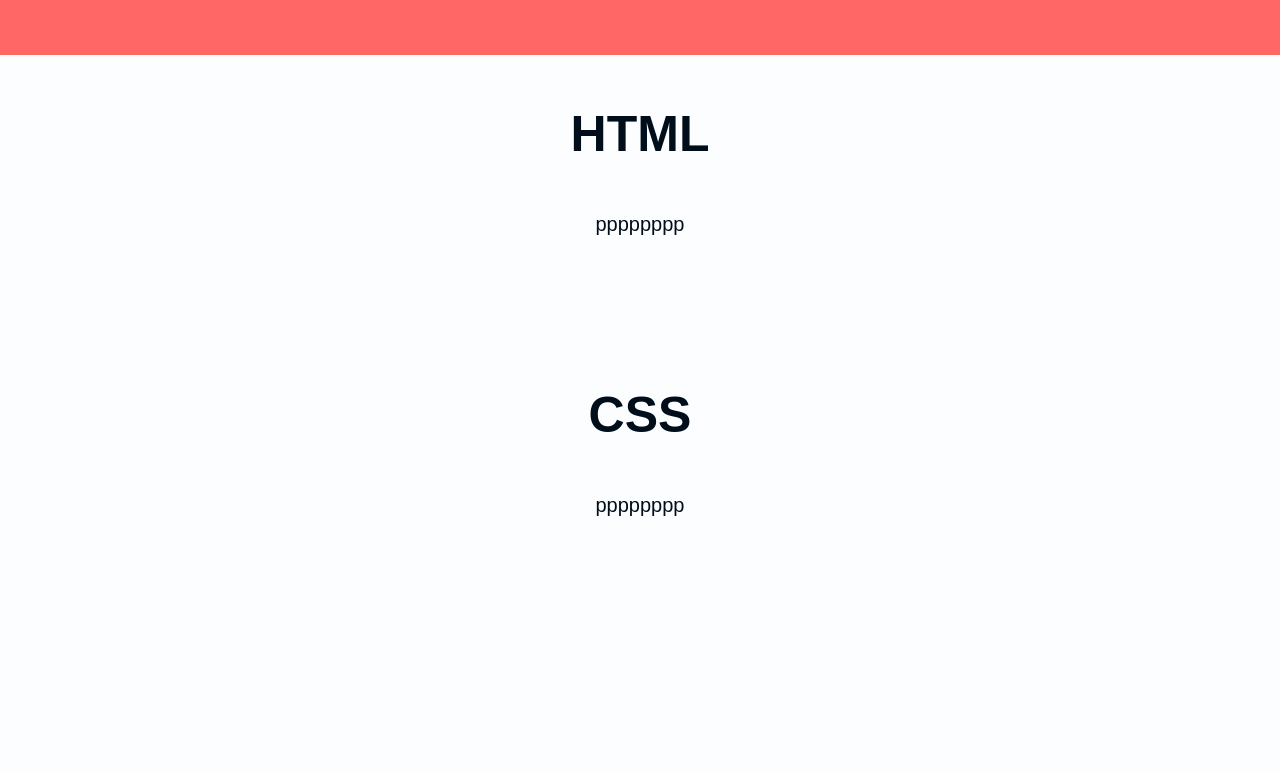
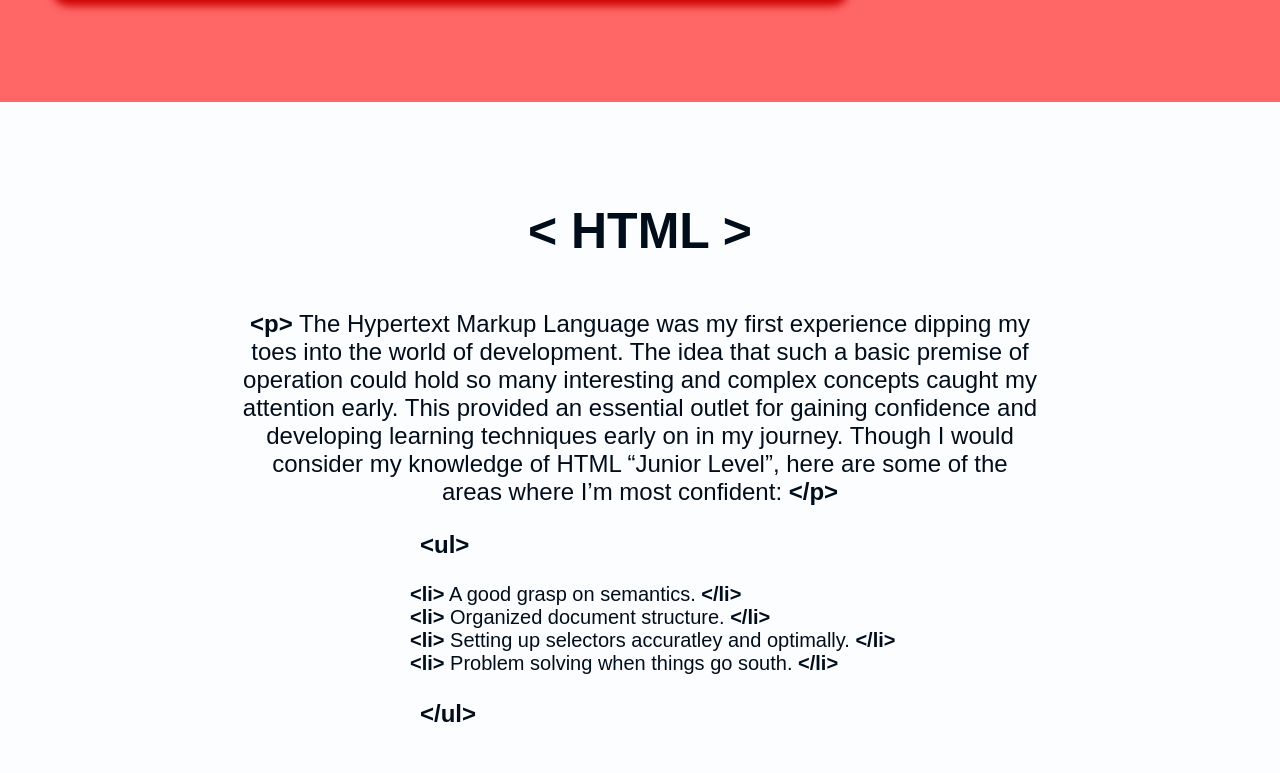
Before and after one commit to closetmouse2/closetmouse2.github.io, a plain HTML site: page Portfolio/index.html in a window 1280 px wide. Shown: the part 1447-2220 px from the top of the page. Before the commit the page ends 2072 px from the top, so only its background shows below. Drawn offline with Linux system fonts and the light colour scheme.

Commit message:
Finished HTML portfolio section. Optimized git section a bit. Styled inspirational section.

```diff
--- a/Portfolio/index.html
+++ b/Portfolio/index.html
@@ -26,9 +26,9 @@
 <!--Inspirational verse section-->
   <section class="verses">
    <ul>
-     <li><blockquote cite="https://www.biblestudytools.com/proverbs/12.html"><strong>1</strong> Whoever loves discipline loves knowledge, but whoever hates correction is stupid.</blockquote></li>
-     <li><blockquote cite="https://www.biblestudytools.com/proverbs/12.html"><strong>11</strong> Those who work their land will have abundant food, but those who chase fantasies have no sense.</blockquote></li>
-     <li><blockquote cite="https://www.biblestudytools.com/proverbs/12.html"><strong>24</strong> Diligent hands will rule, but laziness ends in forced labor</blockquote></li>
+     <li><blockquote cite="https://www.biblestudytools.com/proverbs/12.html"><strong>Proverbs 12:1</strong> Whoever loves discipline loves knowledge, but whoever hates correction is stupid.</blockquote></li>
+     <li><blockquote cite="https://www.biblestudytools.com/proverbs/12.html"><strong>Proverbs 12:11</strong> Those who work their land will have abundant food, but those who chase fantasies have no sense.</blockquote></li>
+     <li><blockquote cite="https://www.biblestudytools.com/proverbs/12.html"><strong>Proverbs 12:24</strong> Diligent hands will rule, but laziness ends in forced labor</blockquote></li>
    </ul>
   </section>
 
@@ -55,9 +55,17 @@
   </div>
 
 <!--html content-->
-  <div class="html">
-   <h2 class="title">HTML</h2>
-   <p class="opening_text">pppppppp</p>
+  <div class="html" contenteditable="true">
+   <h2 class="title">&lt; <strong>HTML</strong> &gt;</h2>
+   <p class="html_text"><strong>&lt;p&gt;</strong> The Hypertext Markup Language was my first experience dipping my toes into the world of development. The idea that such a basic premise of operation could hold so many interesting and complex concepts caught my attention early. This provided an essential outlet for gaining confidence and developing learning techniques early on in my journey. Though I would consider my knowledge of HTML “Junior Level”, here are some of the areas where I’m most confident: <strong>&lt;/p&gt;</strong></p>
+   <p><strong>&lt;ul&gt;</strong></p>
+   <ul class="html_list">
+     <li><strong>&lt;li&gt;</strong> A good grasp on semantics. <strong>&lt;/li&gt;</strong></li>
+     <li><strong>&lt;li&gt;</strong> Organized document structure. <strong>&lt;/li&gt;</strong></li>
+     <li><strong>&lt;li&gt;</strong> Setting up selectors accuratley and optimally. <strong>&lt;/li&gt;</strong></li>
+     <li><strong>&lt;li&gt;</strong> Problem solving when things go south. <strong>&lt;/li&gt;</strong></li>
+   </ul>
+   <p><strong>&lt;/ul&gt;</strong></p>
   </div>
 
 <!--css content-->
--- a/Portfolio/styles.css
+++ b/Portfolio/styles.css
@@ -49,11 +49,20 @@ header {
 /*Opening Text*/
 .opening_text{
   text-align: center;
+  font-weight: 550;
   margin-top: 50px;
   margin-bottom: 50px;
 
   font-size: 20px;
   font-family: sans-serif;
+}
+
+.verses ul{
+  text-align: center;
+  list-style: none;
+  font-family: sans-serif;
+  font-size: 18px;
+  margin-bottom: 50px;
 }
 
 /*Terminal Content*/
@@ -114,7 +123,7 @@ header {
 .terminal .git_list{
   position: absolute;
   right: 50px;
-  top: 800px;
+  top: 820px;
   font-size: 20px;
   font-family: sans-serif;
   text-align: left;
@@ -132,7 +141,36 @@ header {
   margin-left: -15px;
   margin-right: -15px;
   padding-bottom: 50px;
-  padding-top: 0;
+  padding-top: 50px;
+
+}
+
+.html .html_text {
+  font-size: 24px;
+  font-family: sans-serif;
+  text-align: center;
+  width: 800px;
+  margin: 0 auto;
+  margin-top: 50px;
+}
+
+.html .html_list {
+  font-size: 20px;
+  font-family: sans-serif;
+  text-align: left;
+  list-style: none;
+  width: 500px;
+  margin: 0 auto;
+}
+
+.html p {
+  margin-left: 33%;
+  margin-top: 25px;
+  font-size: 24px;
+  font-family: sans-serif;
+}
+
+.html strong{
 }
 
 /*CSS Content*/
```
